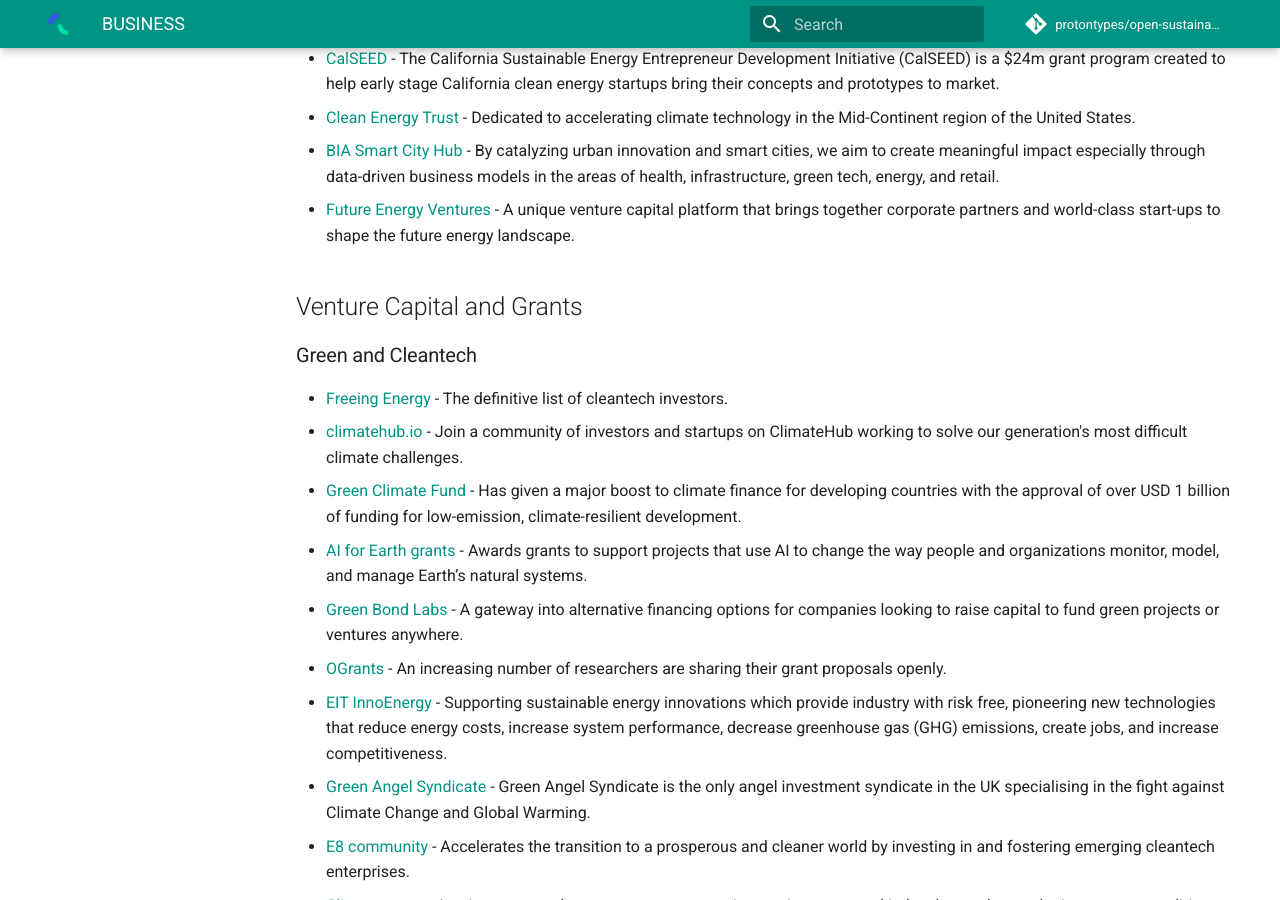
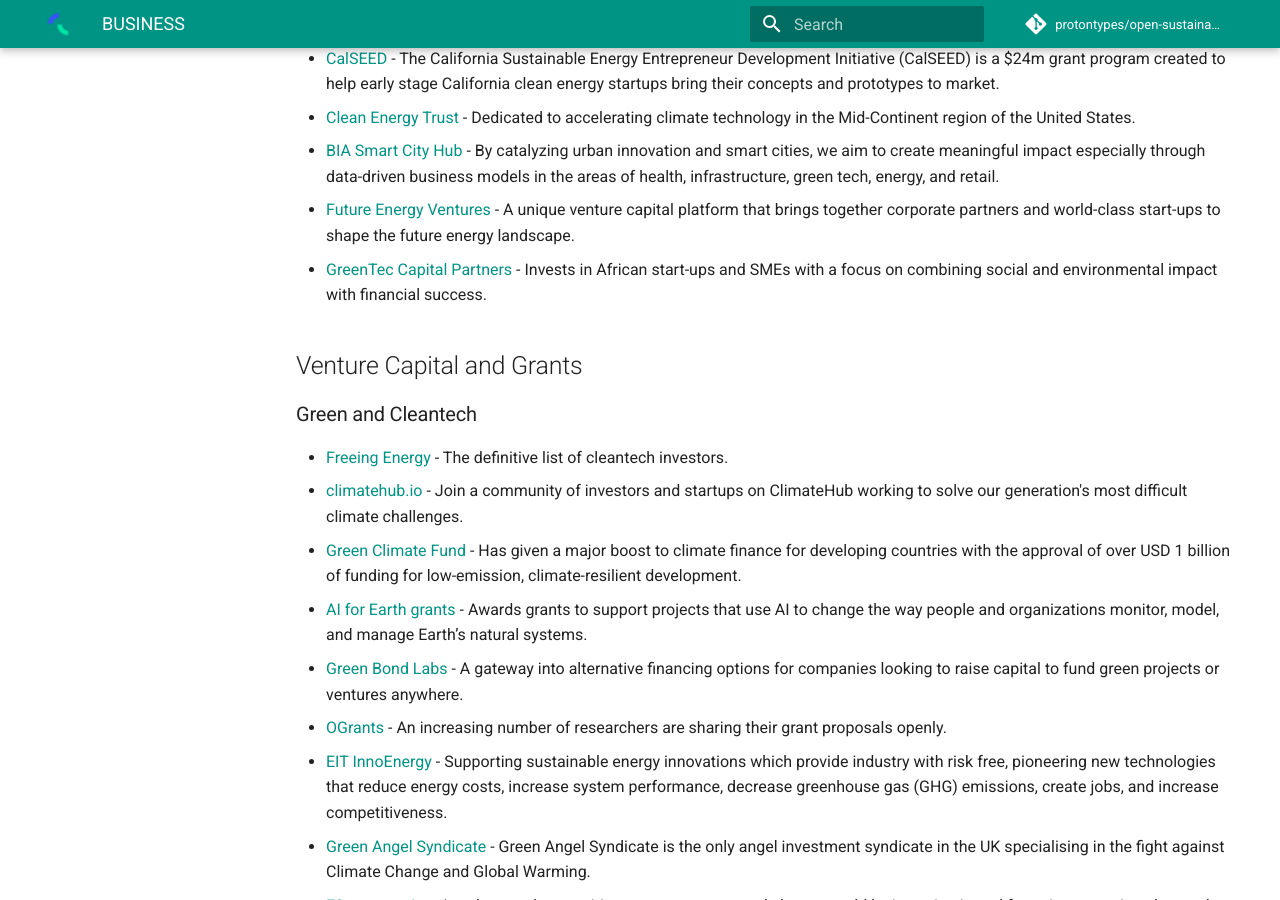
Before and after one commit to protontypes/open-sustainable-technology, an MkDocs documentation site: the page built from docs/BUSINESS.md, in a window 1280 px wide and 900 px high, scrolled down 2658 px. Built offline with MkDocs 1.6.1 and Material for MkDocs 9.7.7, drawn with Linux system fonts in a browser that asks for light colours; comment, search, counter and statistics services are not loaded.

Commit message:
Update BUSINESS.md

```diff
--- a/docs/BUSINESS.md
+++ b/docs/BUSINESS.md
@@ -53,6 +53,7 @@
 * [Clean Energy Trust](https://www.cleanenergytrust.org/) - Dedicated to accelerating climate technology in the Mid-Continent region of the United States.
 * [BIA Smart City Hub](https://www.futurecityincubator.com/) - By catalyzing urban innovation and smart cities, we aim to create meaningful  impact especially through data-driven business models in the areas of health, infrastructure, green tech, energy, and retail.
 * [Future Energy Ventures](https://fev.vc/) - A unique venture capital platform that brings together corporate partners and world-class start-ups to shape the future energy landscape.
+* [GreenTec Capital Partners](https://greentec-capital.com/) - Invests in African start-ups and SMEs with a focus on combining social and environmental impact with financial success.
 
 
 ## Venture Capital and Grants
```
